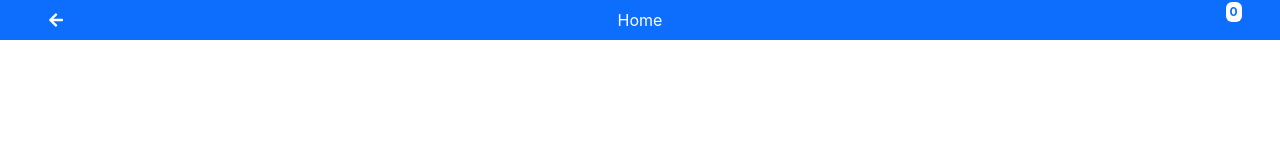
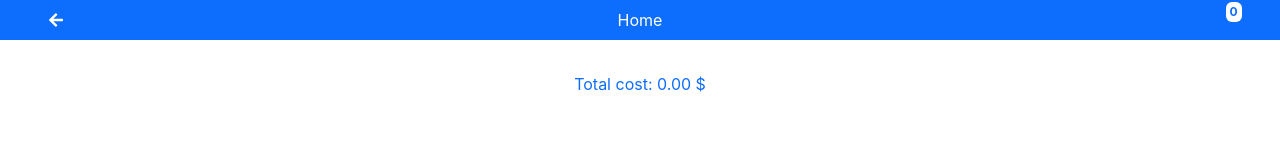
Before and after one commit to apashazarghami/ScalesOps, a React (Vite) app: page /cart in a window 1280 px wide. Shown: the top 162 px of the page. Built offline with nearby package versions, Linux system fonts and the light colour scheme; some icons are missing.

Commit message:
init cart page

```diff
--- a/src/App.jsx
+++ b/src/App.jsx
@@ -4,6 +4,7 @@ import Layout from './components/Layout'
 import Home from './pages/Home'
 import 'bootstrap/dist/css/bootstrap.min.css';
 import 'bootstrap/dist/css/bootstrap.min.css';
+import Cart from './pages/Cart';
 
 function App() {
 
@@ -12,6 +13,7 @@ function App() {
       <Layout>
         <Routes>
           <Route path='/' element={<Home />} />
+          <Route path='cart' element={<Cart />} />
         </Routes>
       </Layout>
     </>
--- a/src/components/Cards.jsx
+++ b/src/components/Cards.jsx
@@ -24,6 +24,7 @@ const Cards = ({ product }) => {
         variant="top"
         src={image}
         alt={title}
+        loading="lazy"
         className="card-img-top h-50 p-2"
       />
       <Card.Body className="d-flex flex-column">
--- a/src/components/Header.jsx
+++ b/src/components/Header.jsx
@@ -13,12 +13,12 @@ const Header = () => {
       <Link to="/" className="text-white text-decoration-none hover-gray">
         Home
       </Link>
-      <div className="position-relative">
+      <Link to='cart' className="text-white text-decoration-none position-relative">
         <span style={{left: '0.6rem', bottom: '0.6rem'}} className="badge bg-white text-primary position-absolute p-1 badge-sm">
           {totalOrders}
         </span>
         <FaCartShopping />
-      </div>
+      </Link>
     </div>
   );
 };
--- /dev/null
+++ b/src/components/TotalOrders.jsx
@@ -0,0 +1,33 @@
+import { FaMinusSquare, FaPlusSquare } from "react-icons/fa";
+import { IoTrashOutline } from "react-icons/io5";
+import { useDispatch } from "react-redux";
+import { decrementProduct, incrementProduct } from "../features/products/productsSlice";
+import { abbreviationWords } from "../utilities/function";
+
+const TotalOrders = ({ order }) => {
+  const { id, title, image, price, count } = order;
+  const dispatch = useDispatch();
+
+  return (
+    <div className="d-flex align-items-center mb-3 p-3 bg-light rounded" style={{ height: "150px" }}>
+      <div className="me-3">
+        <img src={image} alt={title} className="img-fluid" style={{ maxWidth: "80px", borderRadius: "8px" }} />
+      </div>
+      <div className="flex-grow-1">
+        <div>{abbreviationWords(title)}</div>
+        <div className="d-flex align-items-center">
+          <span style={{ cursor: "pointer" }} onClick={() => dispatch(decrementProduct(id))}>
+            {count === 1 ? <IoTrashOutline /> : <FaMinusSquare />}
+          </span>
+          <span className="mx-2">{count}</span>
+          <span style={{ cursor: "pointer" }} onClick={() => dispatch(incrementProduct(id))}>
+            <FaPlusSquare />
+          </span>
+        </div>
+      </div>
+      <div>{`${count} * ${price}$ = ${(count * price).toFixed(2)}`}</div>
+    </div>
+  );
+};
+
+export default TotalOrders;
--- /dev/null
+++ b/src/pages/Cart.jsx
@@ -0,0 +1,24 @@
+import { useSelector } from "react-redux";
+import TotalOrders from "../components/TotalOrders";
+
+const Cart = () => {
+  const { products } = useSelector((state) => state.products);
+  const orders = products.filter((product) => product.count);
+  const totalCost = orders.reduce((acc, curr) => curr.count * curr.price + acc, 0);
+
+  return (
+    <div className="container mt-4 mb-4 text-center">
+      <div>
+        {orders.map((order) => (
+          <TotalOrders key={order.id} order={order} />
+        ))}
+      </div>
+      <div className="text-primary">
+        <span>Total cost:</span>
+        <span> {totalCost.toFixed(2)} $</span>
+      </div>
+    </div>
+  );
+};
+
+export default Cart;
--- a/src/pages/Home.jsx
+++ b/src/pages/Home.jsx
@@ -18,8 +18,10 @@ const Home = () => {
   const [sortOption, setSortOption] = useState("");
 
   useEffect(() => {
-    dispatch(getAsyncProcuts());
-  }, [dispatch]);
+    if (products.length === 0) {
+      dispatch(getAsyncProcuts());
+    }
+  }, [dispatch, products]);
 
   const filteredProducts = products.filter(product =>
     product.title.toLowerCase().includes(searchQuery.toLowerCase())
```
